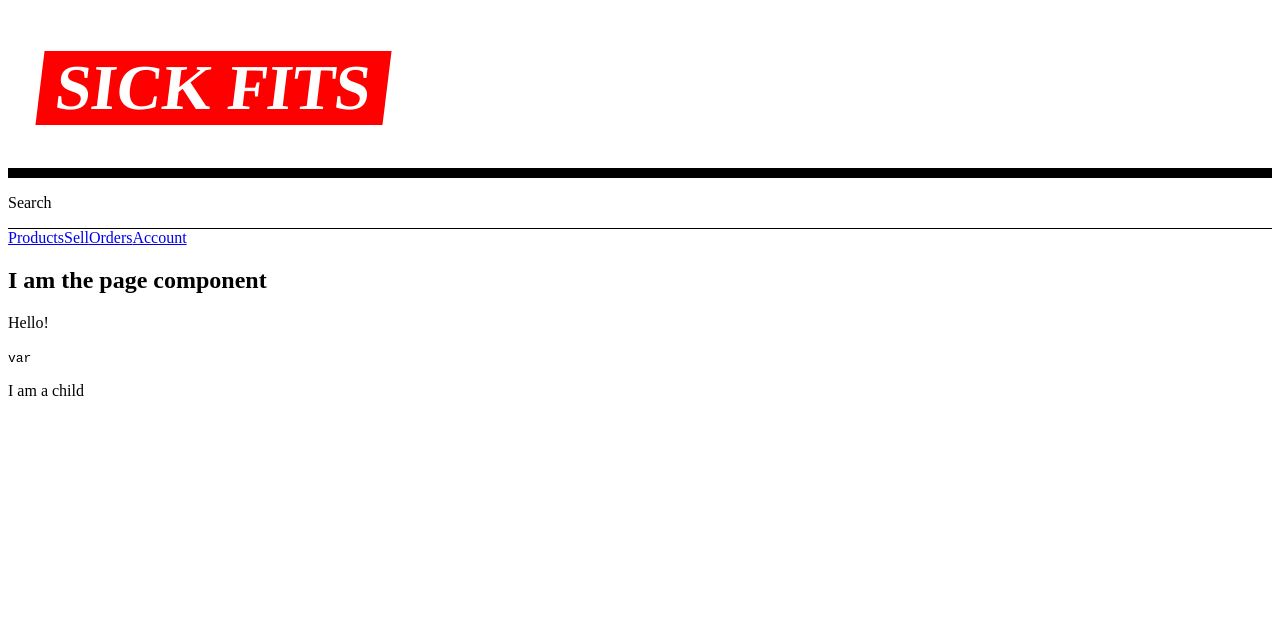
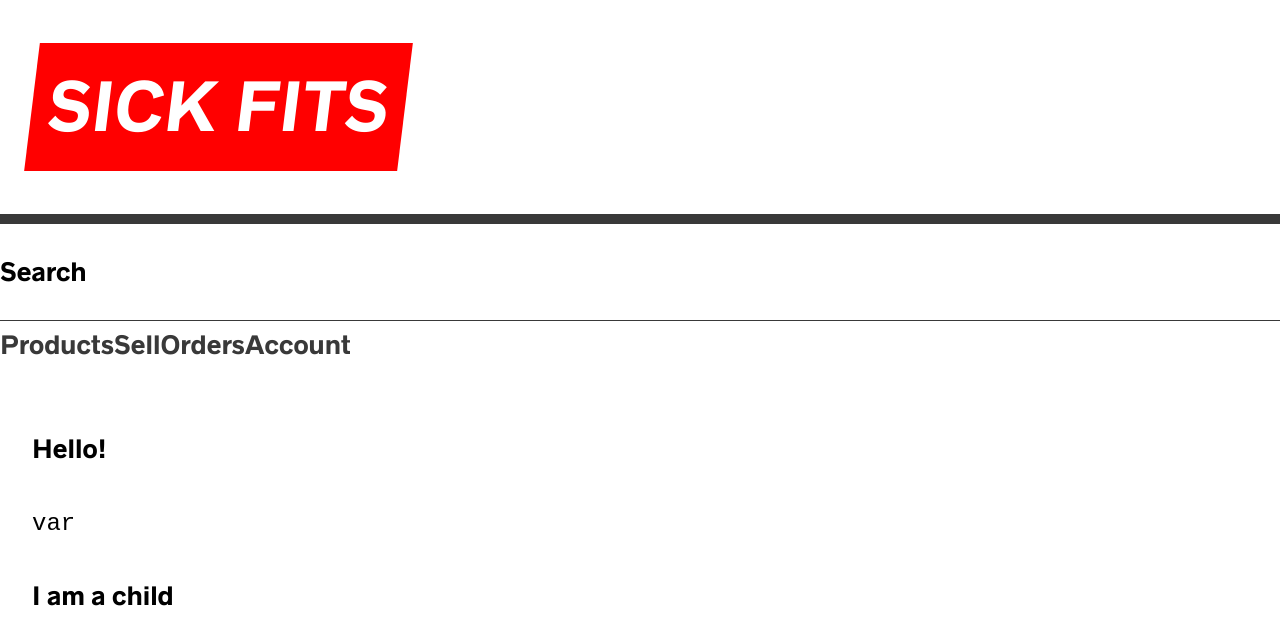
Before and after one commit to bevhatzl/Sick-Fits, a Next.js app in the folder frontend/: page / in a window 1280 px wide. Shown: the top 644 px of the page. Built offline with nearby package versions, Linux system fonts and the light colour scheme.

Commit message:
add global styles

```diff
--- a/frontend/components/Page.js
+++ b/frontend/components/Page.js
@@ -1,13 +1,63 @@
 import PropTypes from 'prop-types';
+import styled, { createGlobalStyle } from 'styled-components';
 import Header from './Header';
+
+const GlobalStyles = createGlobalStyle`
+  @font-face {
+    font-family: 'radnika_next';
+    src: url('/static/radnikanext-medium-webfont.woff2');
+    format('woff2');
+    font-weight: normal;
+    font-style: normal;
+  }
+  html {
+    --red: #ff0000;
+    --black: #393939;
+    --grey: #3A3A3A;
+    --gray: var(--grey);
+    --lightGrey: #e1e1e1;
+    --lightGray: var(--lightGrey);
+    --offWhite: #ededed;
+    --maxWidth: 1000px;
+    --bs: 0 12px 24px 0 rgba(0,0,0,0.09);
+    box-sizing: border-box;
+  }
+  *, *:before, *:after {
+    box-sizing: inherit;
+  }
+  body {
+    font-family: 'radnika_next', --apple-system, BlinkMacSystemFont, 'Segoe UI', Roboto, Oxygen, Ubuntu, Cantarell, 'Open Sans', 'Helvetica Neue', sans-serif;
+    padding: 0;
+    margin: 0;
+    font-size: 1.5rem;
+    line-height: 2;
+  }
+  a {
+    text-decoration: none;
+    color: var(--black);
+  }
+  a:hover {
+    text-decoration: underline;
+  }
+  button {
+    font-family: 'radnika_next', --apple-system, BlinkMacSystemFont, 'Segoe UI', Roboto, Oxygen, Ubuntu, Cantarell, 'Open Sans', 'Helvetica Neue', sans-serif;
+  }
+`;
+
+const InnerStyles = styled.div`
+  max-width: var(--maxWidth);
+  margin: 0;
+  padding: 2rem;
+`;
 
 export default function Page ( {children, cool} ) {
   return (
     <div>
+      <GlobalStyles />
       <Header />
-      <h2>I am the page component</h2>
-      <h3>{cool}</h3>
-      {children}  {/* Destructured. Otherwise would be props.children in this line and props in the argument */}
+      <InnerStyles>
+        {children}  {/* Destructured. Otherwise would be props.children in this line and props in the argument */}
+      </InnerStyles>
     </div>
   );
 }
```
